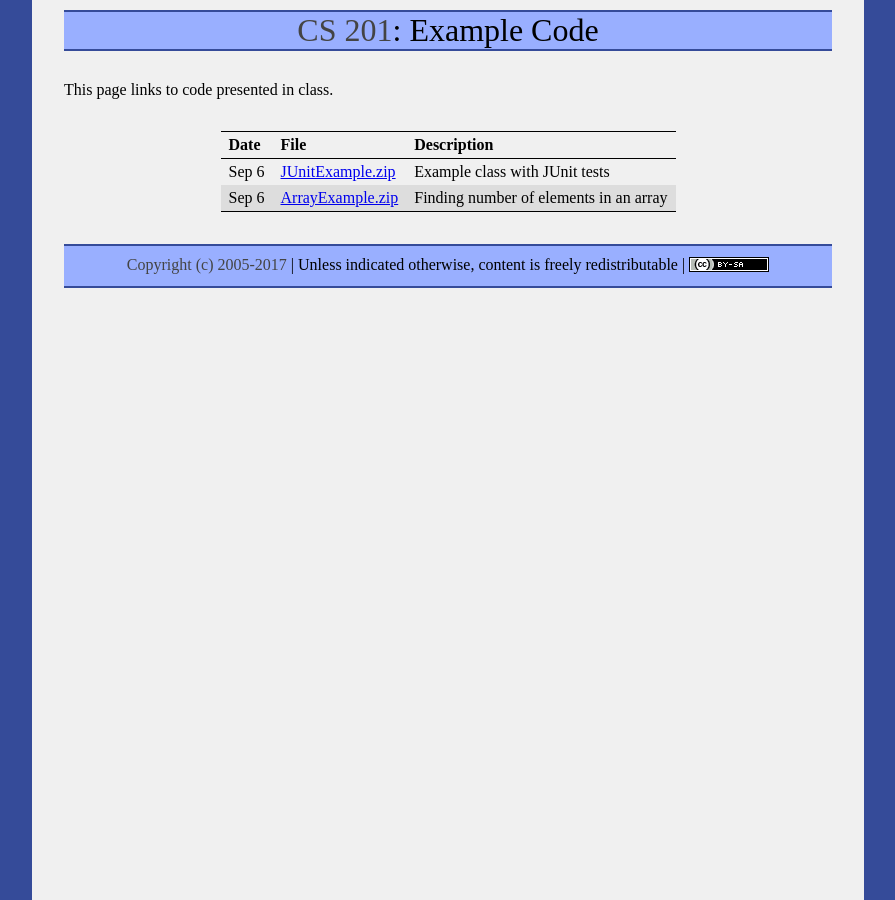
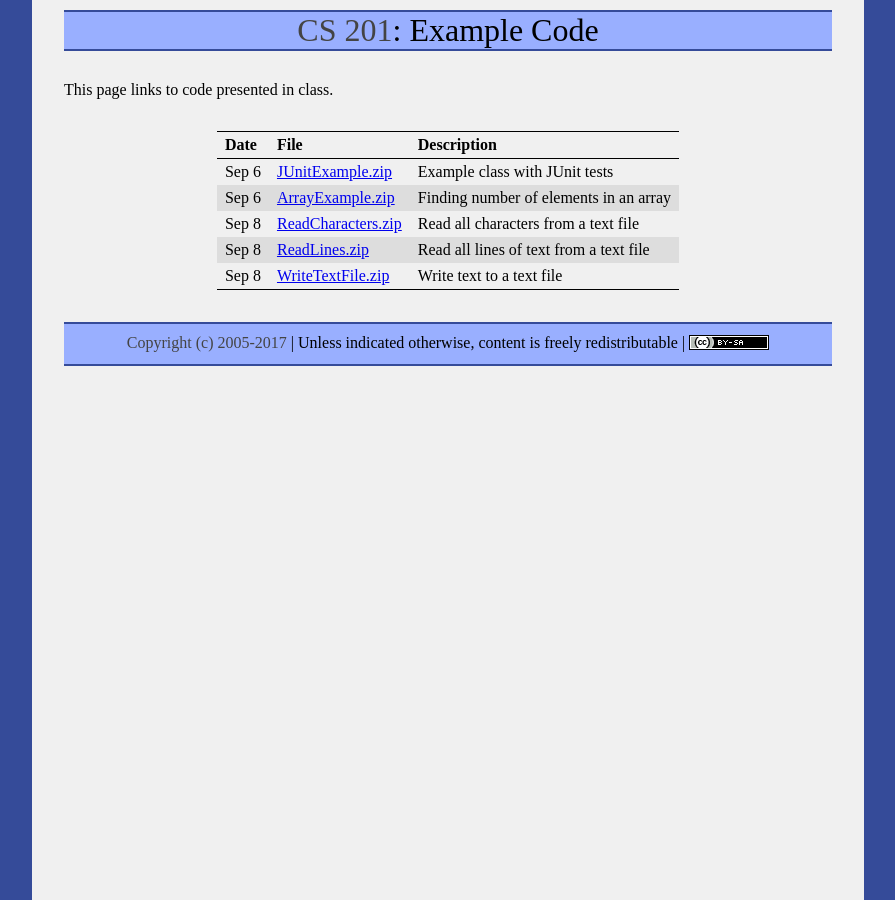
Before and after one commit to ycpcs/cs201-fall2017, a Jekyll site: the page built from examples/index.md, in a window 1280 px wide. Shown: the whole page, without its empty margins (192-1087 px from the left). Built offline with Jekyll 4.4.1, drawn with Linux system fonts in a browser that asks for light colours.

Commit message:
code examples from Sep 8

```diff
--- a/examples/index.md
+++ b/examples/index.md
@@ -9,3 +9,6 @@ Date | File | Description
 ---- | ---- | -----------
 Sep 6 | [JUnitExample.zip](JUnitExample.zip) | Example class with JUnit tests
 Sep 6 | [ArrayExample.zip](ArrayExample.zip) | Finding number of elements in an array
+Sep 8 | [ReadCharacters.zip](ReadCharacters.zip) | Read all characters from a text file
+Sep 8 | [ReadLines.zip](ReadLines.zip) | Read all lines of text from a text file
+Sep 8 | [WriteTextFile.zip](WriteTextFile.zip) | Write text to a text file
```
Also changed, not shown: 3 other files.
